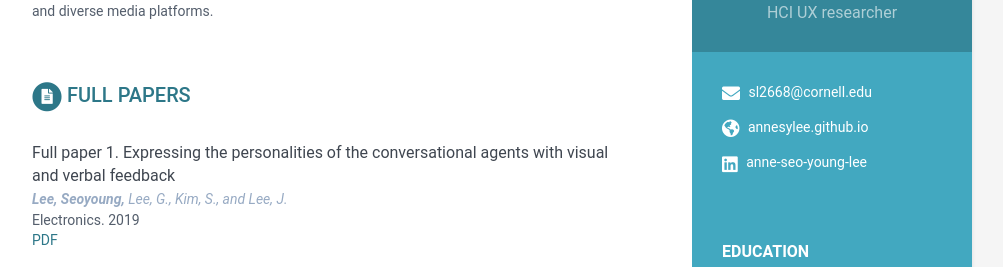
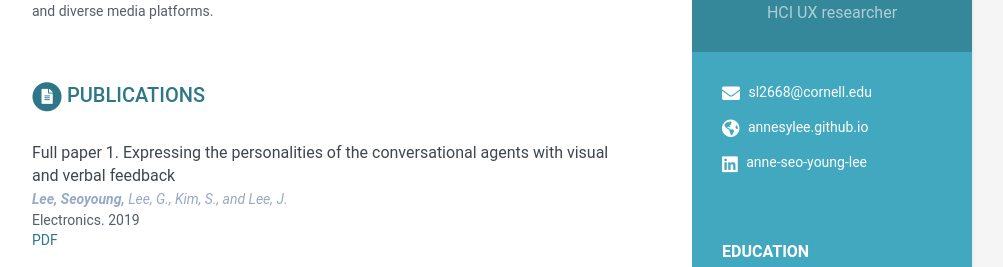
Before and after one commit to annesylee/annesylee.github.io, a Jekyll site: the page built from index.html, in a window 1280 px wide. Shown: the part 254-521 px from the top of the page, without its empty margins (168-1171 px from the left). Built offline with Jekyll 4.4.1, drawn with Linux system fonts in a browser that asks for light colours.

Commit message:
Update data.yml

```diff
--- a/_data/data.yml
+++ b/_data/data.yml
@@ -61,7 +61,7 @@ education:
       university: Cornell University
 
 publications:
-    title: Full Papers
+    title: Publications
     intro: |
     papers:
       - title: Full paper 1. Expressing the personalities of the conversational agents with visual and verbal feedback
```
